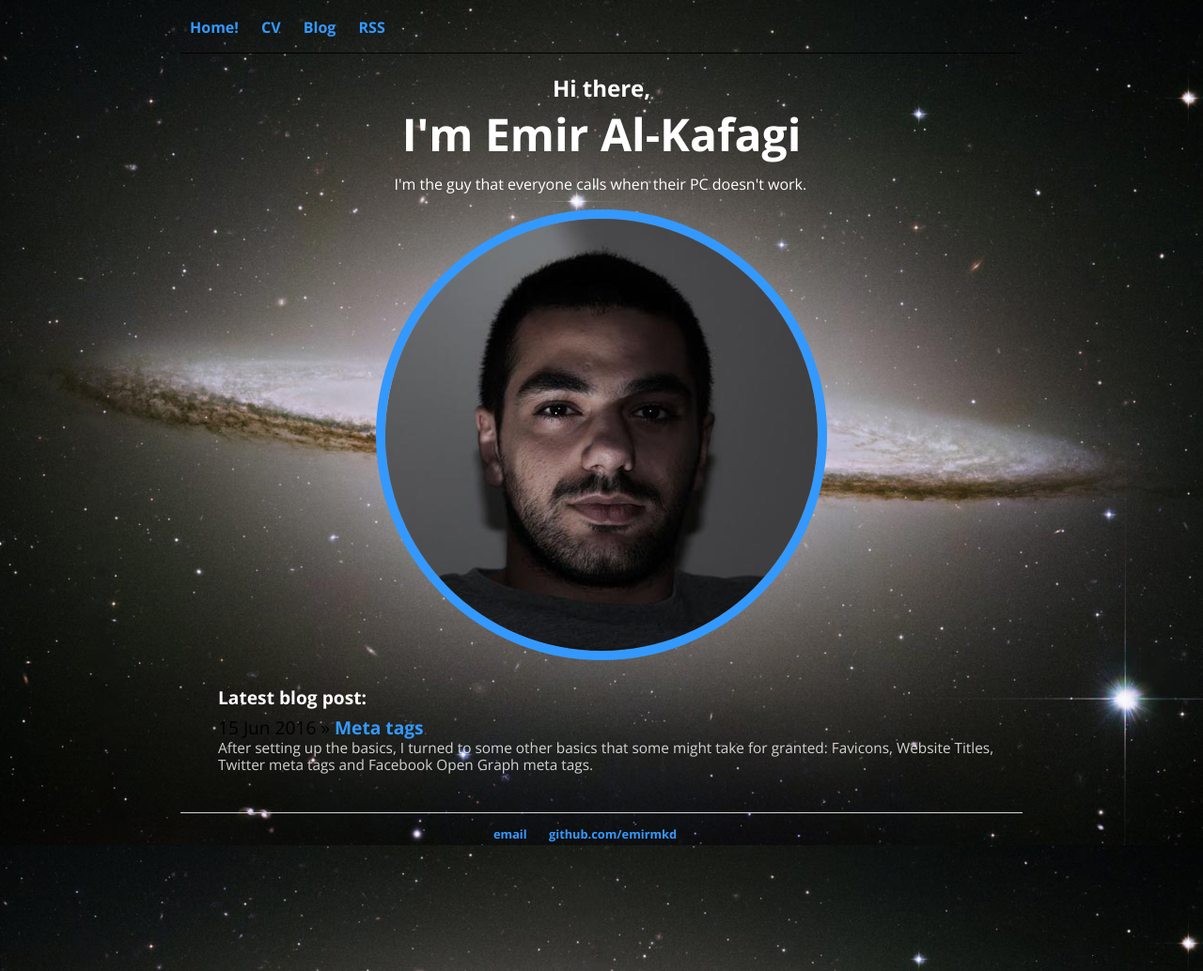
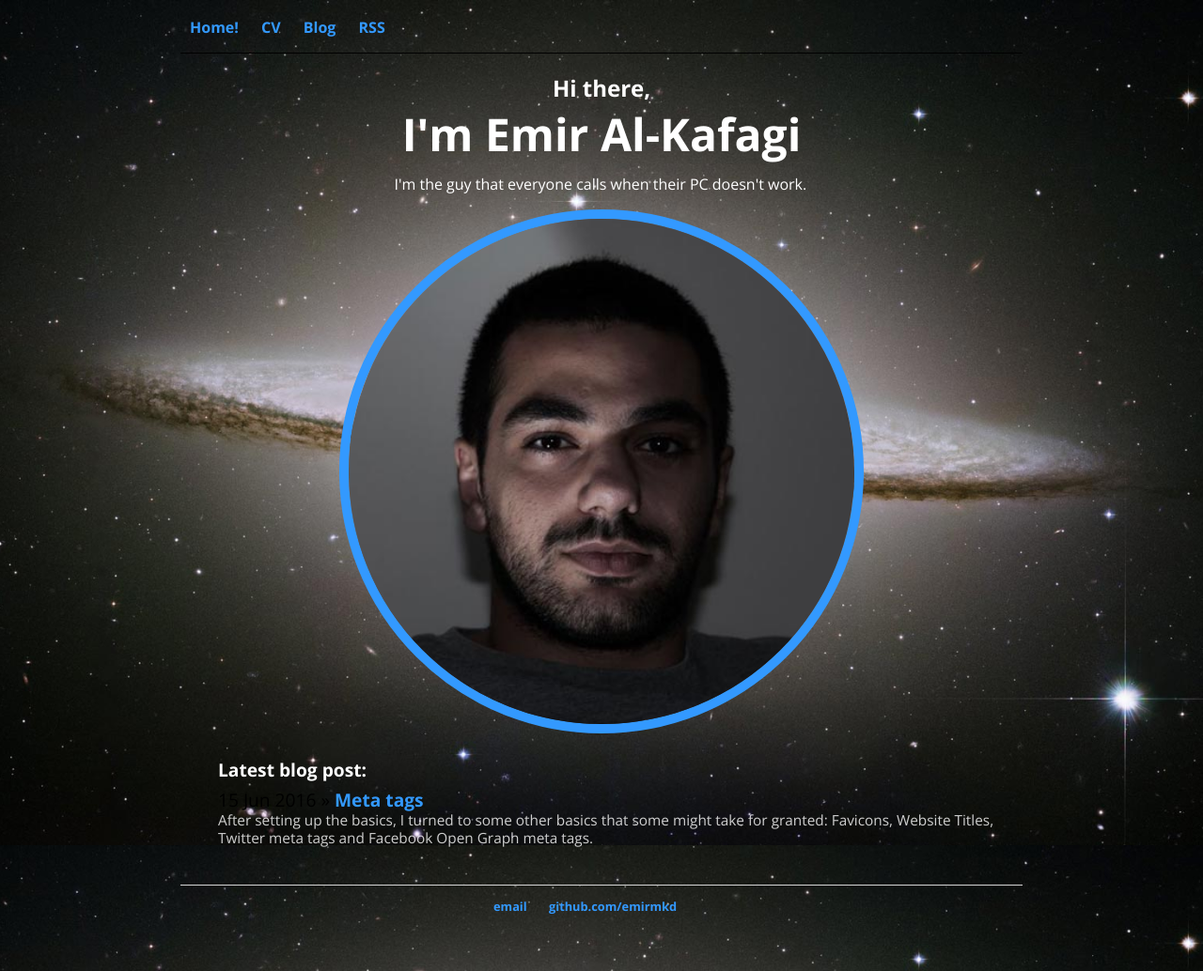
Before and after one commit to emirmkd/emirmkd.github.io, a Jekyll site: the page built from index.html, in a window 1280 px wide. Shown: the whole page at 94% size. Built offline with Jekyll 4.4.1, drawn with Linux system fonts in a browser that asks for light colours.

Commit message:
Update main.css

```diff
--- a/css/main.css
+++ b/css/main.css
@@ -79,7 +79,7 @@ ul.posts li {
     margin-top:10px;
 }
 .emir {
-    width: 460px;
+    width: 60%;
     margin-left: auto;
     margin-right: auto;
     display: block;
```
